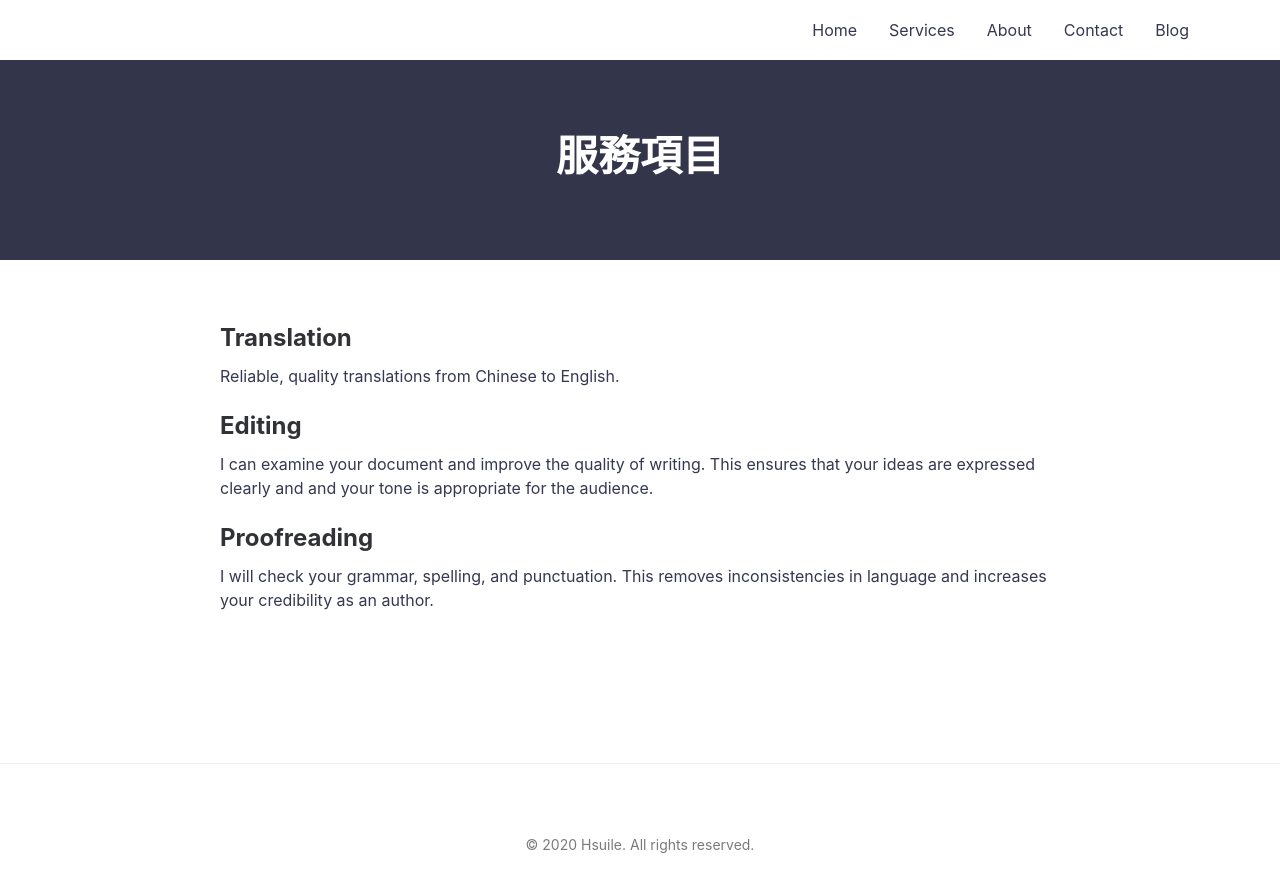
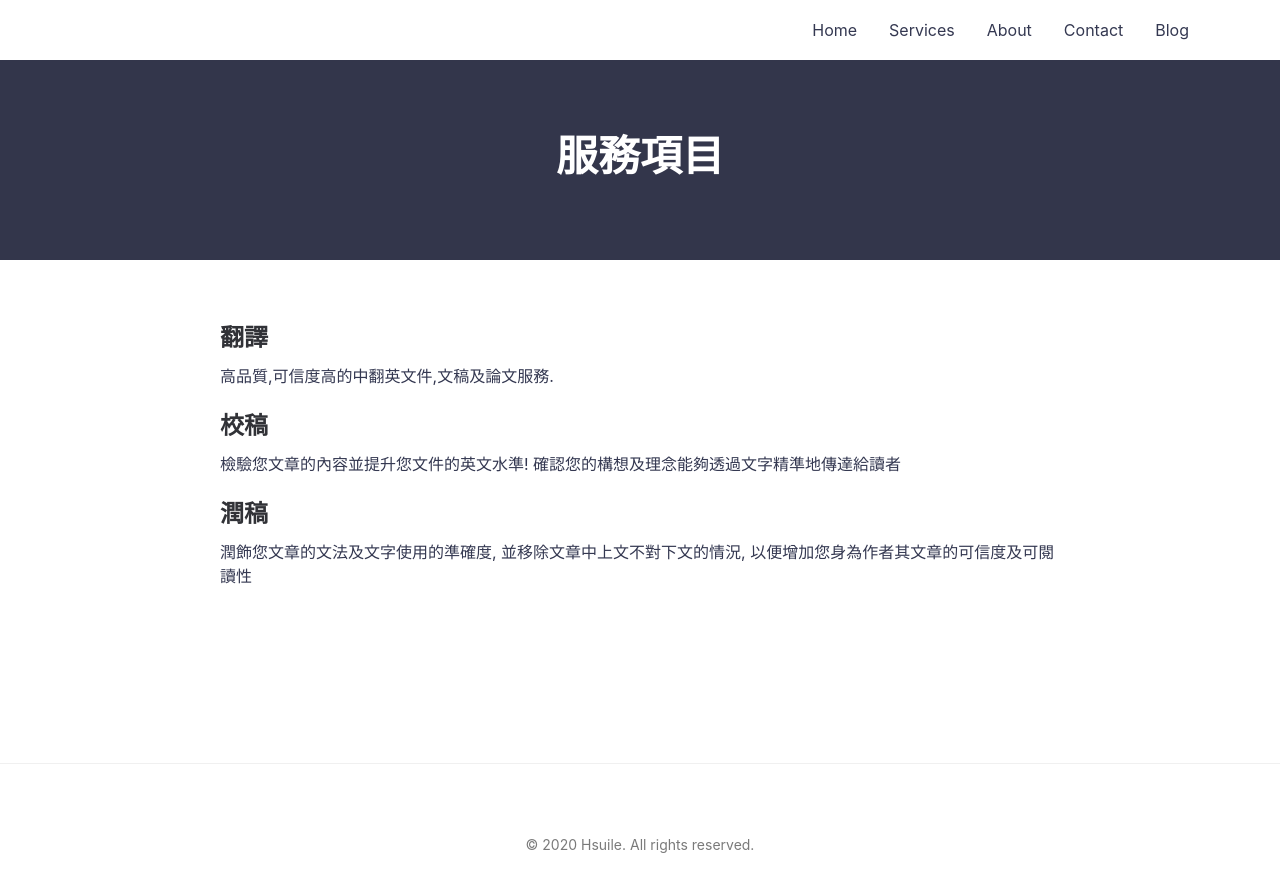
Before and after one commit to Hsuile/cn, a Jekyll site: the page built from services.md, in a window 1280 px wide. Shown: the top 892 px of the page. Built offline with Jekyll 4.4.1, drawn with Linux system fonts in a browser that asks for light colours.

Commit message:
patch #1
add chinese

```diff
--- a/services.md
+++ b/services.md
@@ -3,14 +3,14 @@ layout: page
 title: 服務項目
 permalink: /services/
 ---
-## Translation
+## 翻譯
 
-Reliable, quality translations from Chinese to English.
+高品質,可信度高的中翻英文件,文稿及論文服務.
 
-## Editing
+## 校稿
 
-I can examine your document and improve the quality of writing. This ensures that your ideas are expressed clearly and and your tone is appropriate for the audience.
+檢驗您文章的內容並提升您文件的英文水準! 確認您的構想及理念能夠透過文字精準地傳達給讀者
 
-## Proofreading
+## 潤稿
 
-I will check your grammar, spelling, and punctuation. This removes inconsistencies in language and increases your credibility as an author.
+潤飾您文章的文法及文字使用的準確度, 並移除文章中上文不對下文的情況, 以便增加您身為作者其文章的可信度及可閱讀性
```
Also changed, not shown: about.md (+3 -2 lines), contact.md (+2 -2 lines), 3 other files.
